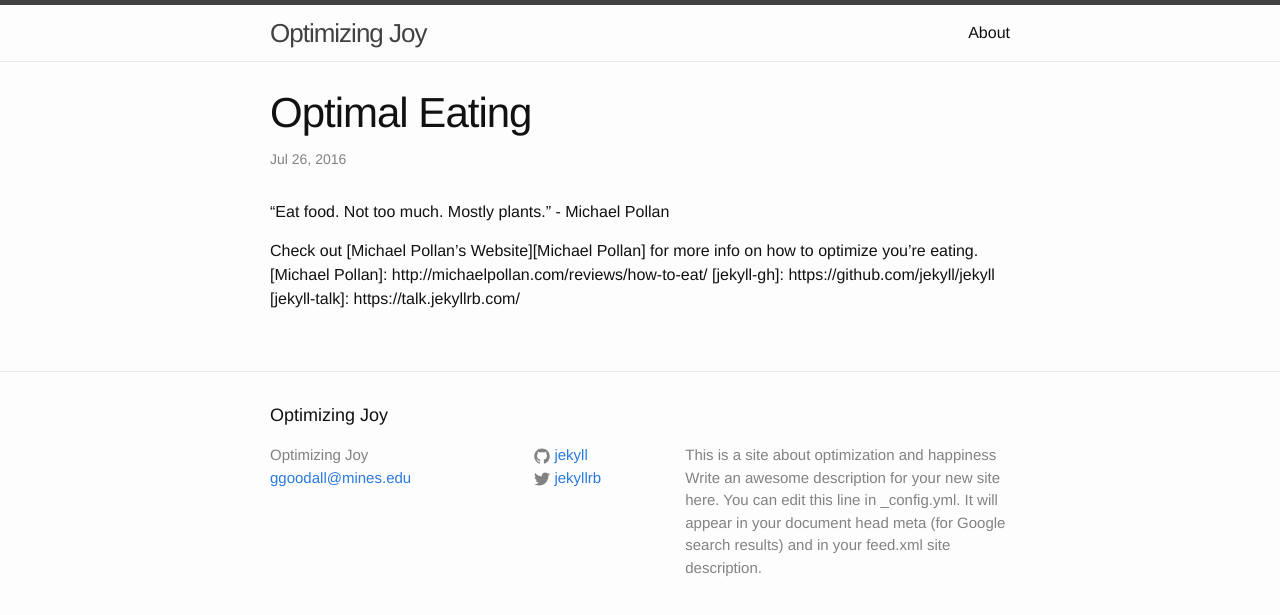
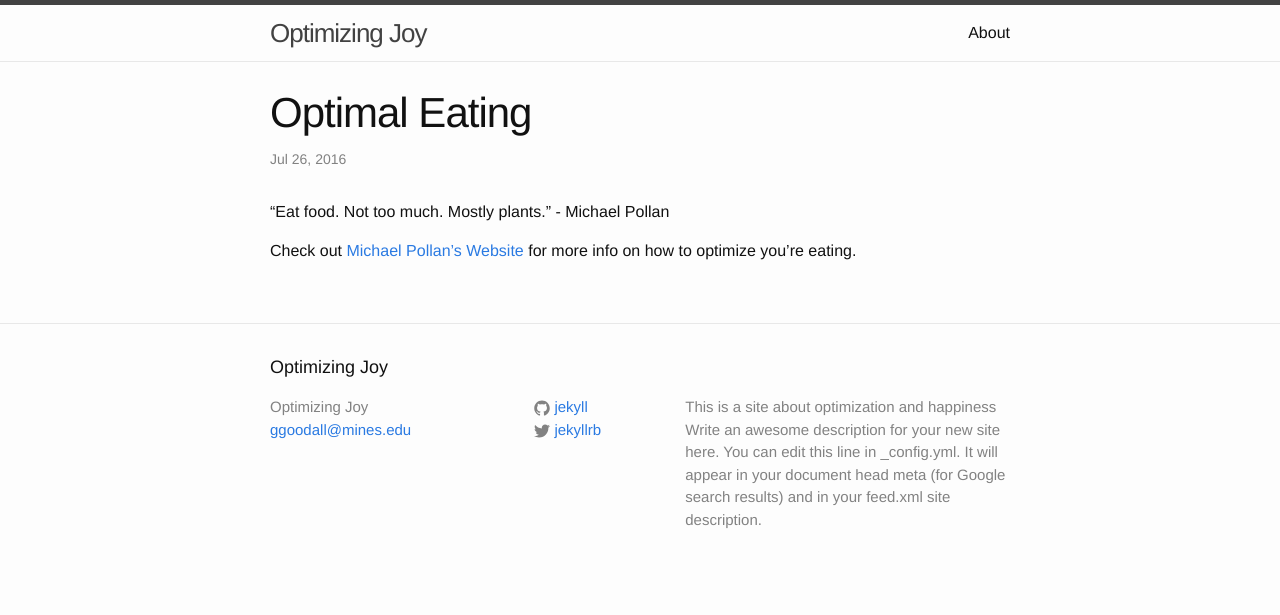
Before and after one commit to gipsgoodall/gipsgoodall.github.io, a Jekyll site: the page built from _posts/2016-07-25-eating-optimizing-joy.md, in a window 1280 px wide. Shown: the top 615 px of the page. Built offline with Jekyll 4.4.1, drawn with Linux system fonts in a browser that asks for light colours.

Commit message:
Add files via upload

```diff
--- a/_posts/2016-07-25-eating-optimizing-joy.md
+++ b/_posts/2016-07-25-eating-optimizing-joy.md
@@ -9,6 +9,5 @@ categories: jekyll update
 
 
 Check out [Michael Pollan's Website][Michael Pollan] for more info on how to optimize you're eating.
+
 [Michael Pollan]: http://michaelpollan.com/reviews/how-to-eat/
-[jekyll-gh]:   https://github.com/jekyll/jekyll
-[jekyll-talk]: https://talk.jekyllrb.com/
```
